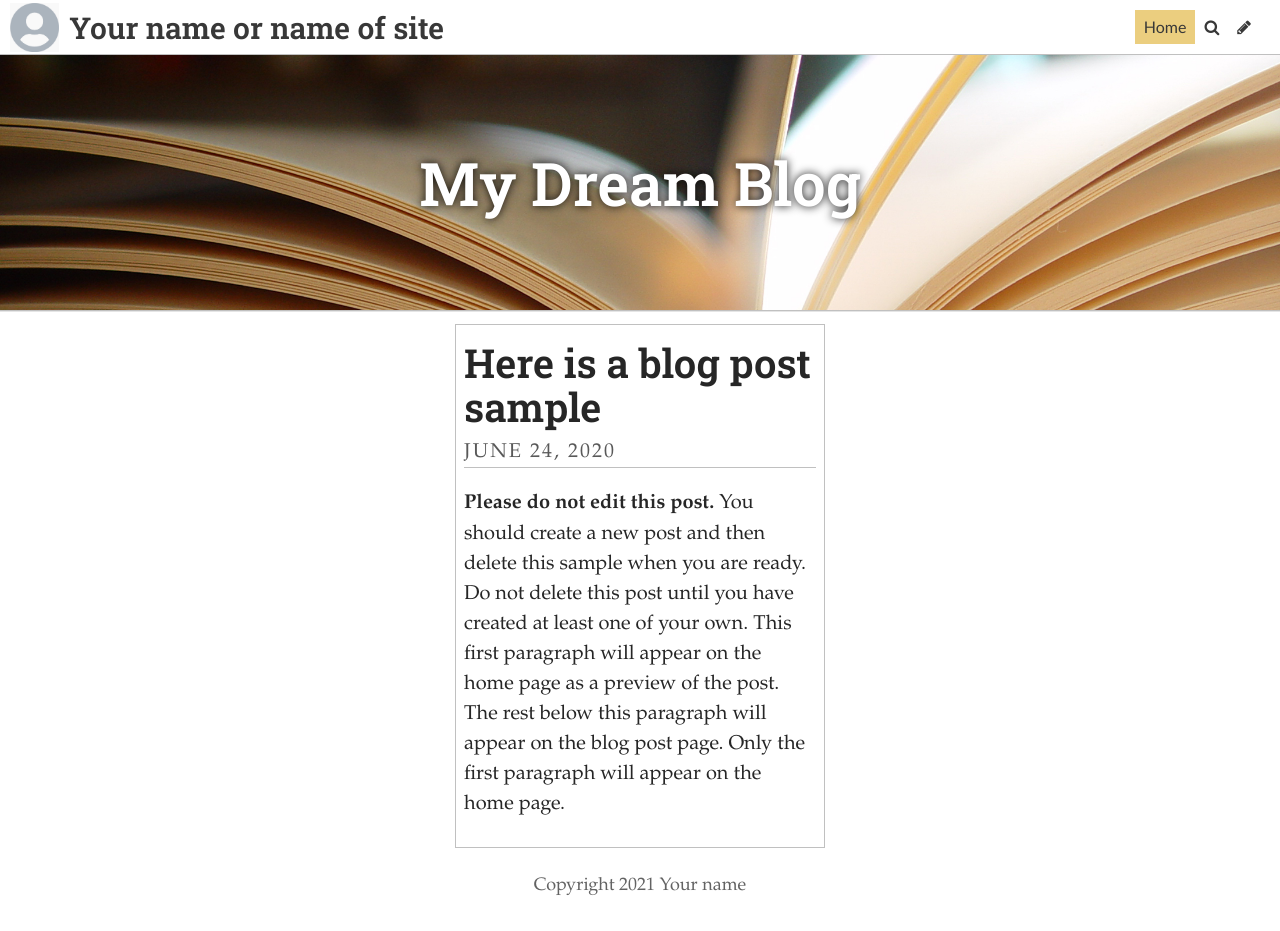
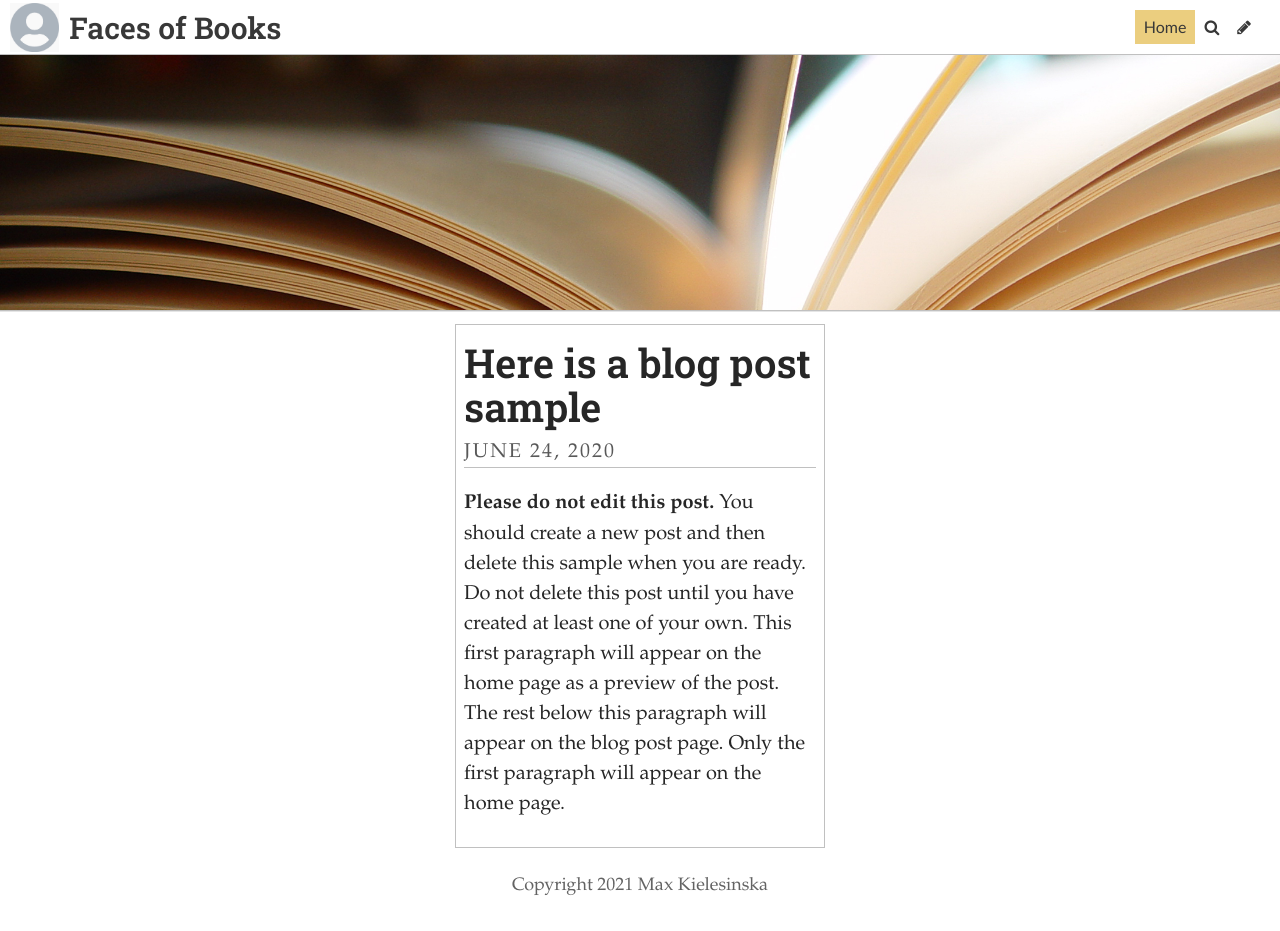
Before and after one commit to max19057767/typotemplate, a Jekyll site: the page built from index.html, in a window 1280 px wide and 931 px high. Built offline with Jekyll 4.4.1, drawn with Linux system fonts in a browser that asks for light colours; some web fonts are replaced; the list of posts is cut into pages by our own code.

Commit message:
Update Settings “general”

```diff
--- a/_data/settings.yml
+++ b/_data/settings.yml
@@ -1,8 +1,8 @@
-title: Your name or name of site
-description: A website with a blog
-footer_text: Copyright 2021 Your name
+title: Faces of Books
+description: Typography Blog
+footer_text: Copyright 2021 Max Kielesinska
 header_feature_image: ../uploads/pages.jpg
-header_text: My Dream Blog
+header_text: ""
 header_text_color: "#ffffff"
 bannerheight: 20vmax
 navbarheight: 55px
```
